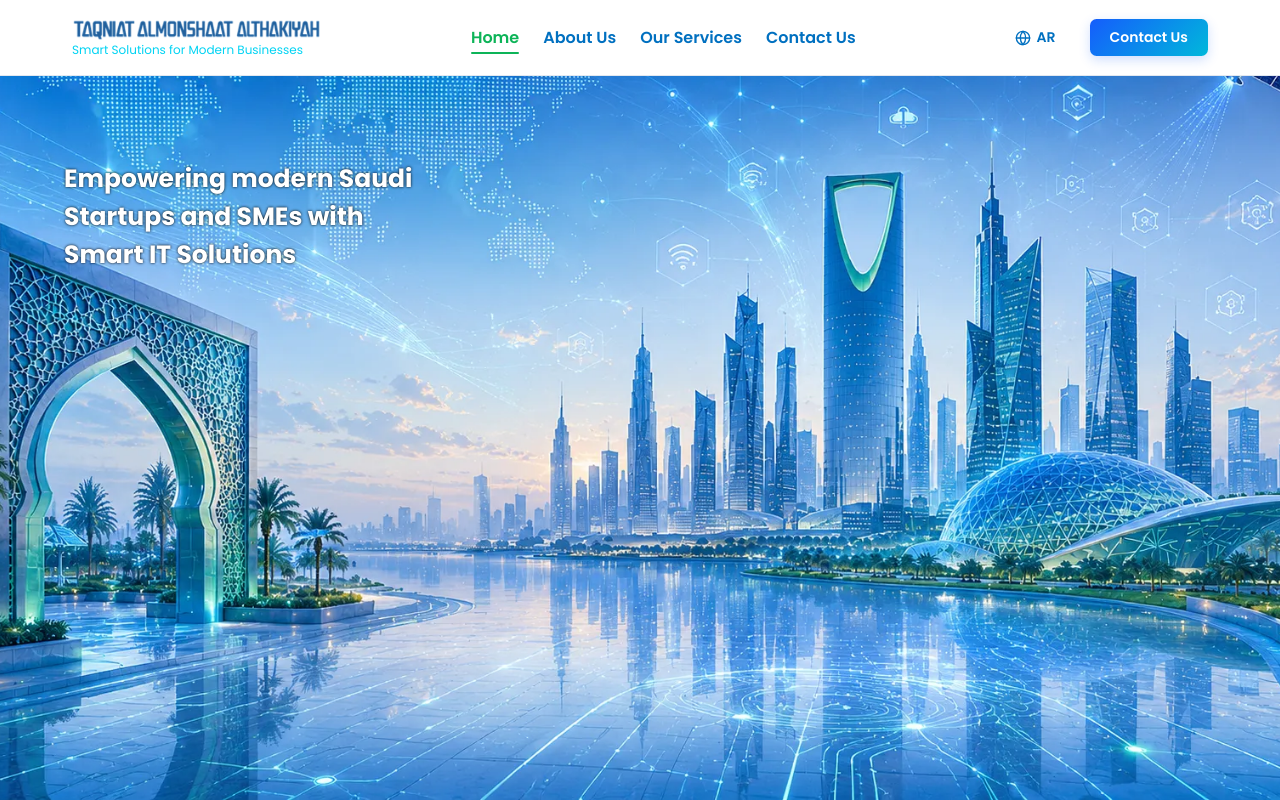
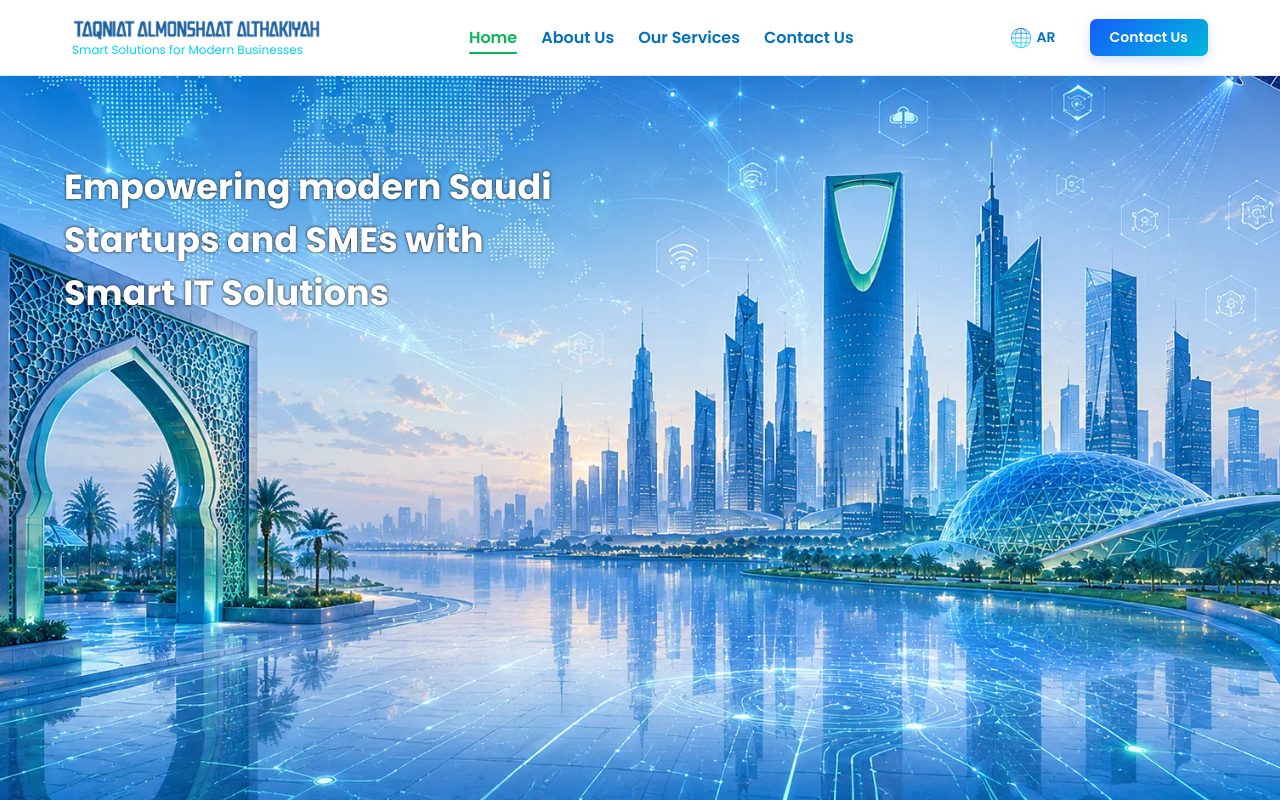
Before and after one commit to Ahmedmeid99/taqniat, a React (Vite) app: page / in a window 1280 px wide. Shown: the top 800 px of the page. Built offline with nearby package versions, Linux system fonts and the light colour scheme; no server answers.

Commit message:
first commit

```diff
--- a/index.html
+++ b/index.html
@@ -2,7 +2,7 @@
 <html lang="en">
   <head>
     <meta charset="UTF-8" />
-    <link rel="icon" type="image/svg+xml" href="/favicon.svg" />
+    <link rel="icon" type="image/png" href="/src/assets/Icons/fav.png" />
 
     <!-- Fonts Preconnect & Stylesheet -->
     <link rel="preconnect" href="https://fonts.googleapis.com">
--- a/src/components/HeroSection/HeroSection.module.css
+++ b/src/components/HeroSection/HeroSection.module.css
@@ -15,9 +15,9 @@
     position: absolute;
     top: 20%;
     left: 5%;
-    max-width: 35rem;
+    max-width: 50rem;
     color: var(--white);
-    font-size: 2.5rem;
+    font-size: 3.5rem;
     text-shadow: 0px 0px 3px #000000;
 }
 
@@ -98,6 +98,7 @@ html[lang="ar"] .hero .title{right: 5%;}
 .hero .title{
     top: 15%;
     line-height: 1.2;
+    font-size: 3rem;
 }
 .hero .subTitle{
     margin: 1rem !important;
--- a/src/components/ServicesSection/ServicesSection.module.css
+++ b/src/components/ServicesSection/ServicesSection.module.css
@@ -42,7 +42,6 @@
 .imageCover img {
   width: 100%;
   height: 100%;
-  object-fit: cover;
   display: block;
   transition: transform 0.45s ease;
 }
--- a/src/layout/Header/Header.jsx
+++ b/src/layout/Header/Header.jsx
@@ -3,6 +3,7 @@ import styles from "./Header.module.css";
 import { useLanguage } from "../../context/LanguageContext";
 import logo from "../../assets/logos/logo.png";
 import logoAr from "../../assets/logos/logo-ar.jpg";
+import languageIcon from "../../assets/icons/language.png";
 
 // Map each nav link to its section ID (null = top of page / Home)
 const NAV_LINKS = [
@@ -98,21 +99,11 @@ const Header = () => {
             className={styles.langBtn}
             aria-label="Toggle language"
           >
-            <svg
-              xmlns="http://www.w3.org/2000/svg"
-              width="16" height="16"
-              viewBox="0 0 24 24"
-              fill="none"
-              stroke="currentColor"
-              strokeWidth="2"
-              strokeLinecap="round"
-              strokeLinejoin="round"
+            <img
+              src={languageIcon}
+              alt="Language Icon"
               className={styles.langIcon}
-            >
-              <circle cx="12" cy="12" r="10"></circle>
-              <path d="M12 2a14.5 14.5 0 0 0 0 20 14.5 14.5 0 0 0 0-20"></path>
-              <path d="M2 12h20"></path>
-            </svg>
+            />
             <span>{lang === "en" ? "AR" : "EN"}</span>
           </button>
 
--- a/src/layout/Header/Header.module.css
+++ b/src/layout/Header/Header.module.css
@@ -132,8 +132,10 @@ header {
 }
 
 .langIcon {
-  /* color: var(--muted); */
-  transition: color 0.2s ease;
+  width: 20px;
+  height: 20px;
+  object-fit: contain;
+  transition: transform 0.2s ease;
 }
 
 .langBtn:hover .langIcon {
```
Also changed, not shown: public/favicon.png (added), src/assets/Icons/fav.png (added).
